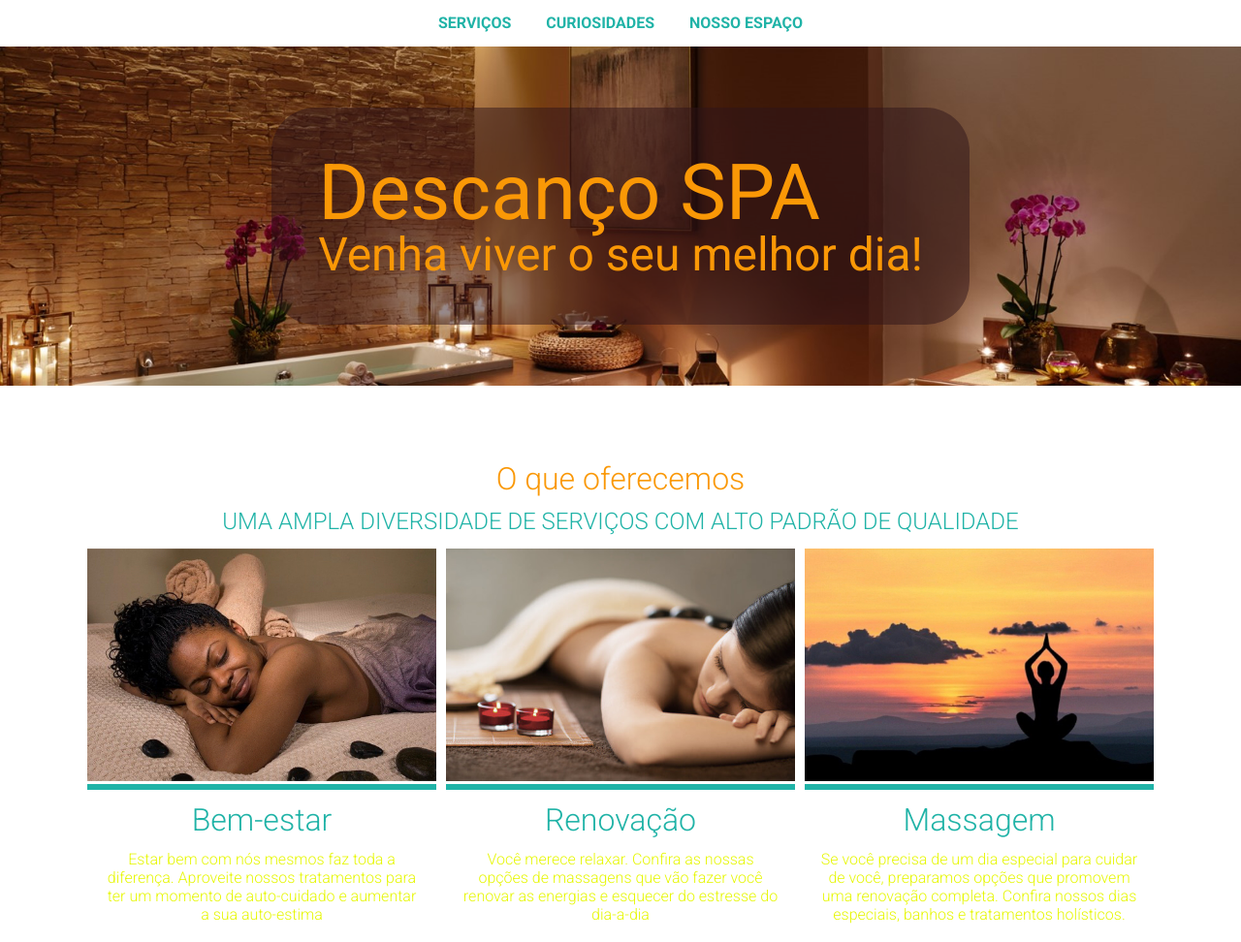
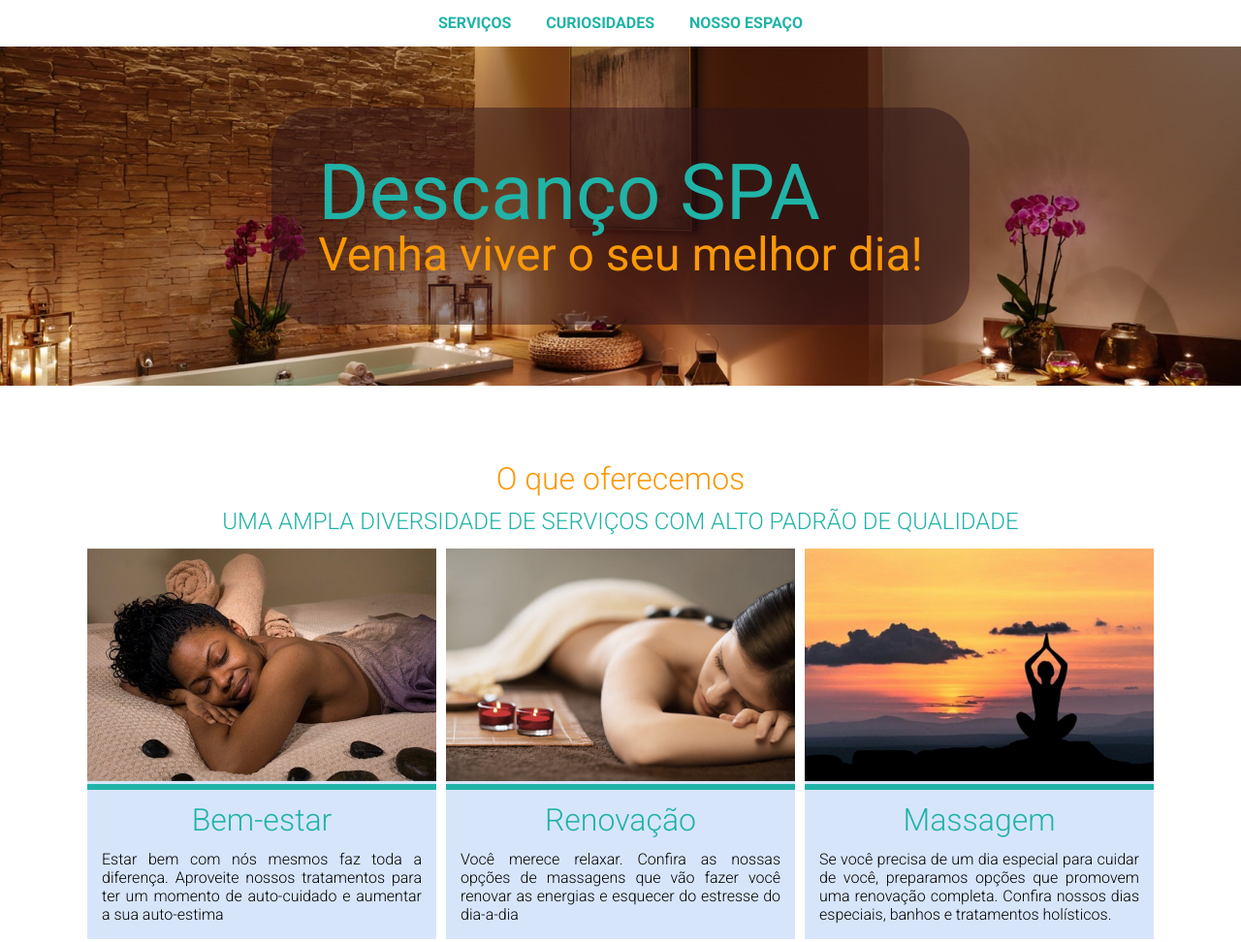
Before and after one commit to MumenMansour/projetoSPA-Sass-HTML-JS, a plain HTML site: page index.html in a window 1280 px wide. Shown: the top 972 px of the page at 97% size. Drawn offline with nearby package versions, Linux system fonts and the light colour scheme.

Commit message:
Changes to be committed: 	modified:   Styles/components/_banner.scss 	modified:   Styles/components/_cupom.scss 	modified:   Styles/components/_servicos.scss 	modified:   Styles/style.css 	modified:   Styles/style.css.map

```diff
--- a/Styles/components/_banner.scss
+++ b/Styles/components/_banner.scss
@@ -15,7 +15,7 @@
         border-radius: 45px;
             h1{
                 font-size: $font-size-titulo;
-                color: $cor-secundaria;
+                color: $cor-primaria;
 
             }
             h2{
--- a/Styles/components/_cupom.scss
+++ b/Styles/components/_cupom.scss
@@ -2,6 +2,7 @@
 
 #cupom {
     background-color: $cor-quartenaria;
+    opacity: 0.9rem;
     padding: 2rem;
     text-align: center;
     .texto{
@@ -9,6 +10,7 @@
         h2{
             margin: 2rem;
             font-size: $font-size-titulo/3.5;
+
         }
     }
 
--- a/Styles/components/_servicos.scss
+++ b/Styles/components/_servicos.scss
@@ -23,6 +23,7 @@
         display: flex;
         justify-content: space-evenly;
         .card{
+            background-color: rgba(97, 154, 240, 0.253);
             border: 15px red;
             width: 360px;
             text-align: center;
@@ -34,11 +35,14 @@
             }
 
             p{
+
+
                 font-size: $font-size-texto/1.5;
-                color: $cor-terciaria;
+                color: black;
                 font-weight: 300;
                 margin: 15px;
                 line-height: 1.2rem;
+                text-align: justify;
             }
             .img-container{
                  border-bottom: 6px solid $cor-primaria;
```
Also changed, not shown: Styles/style.css, 1 other file.
